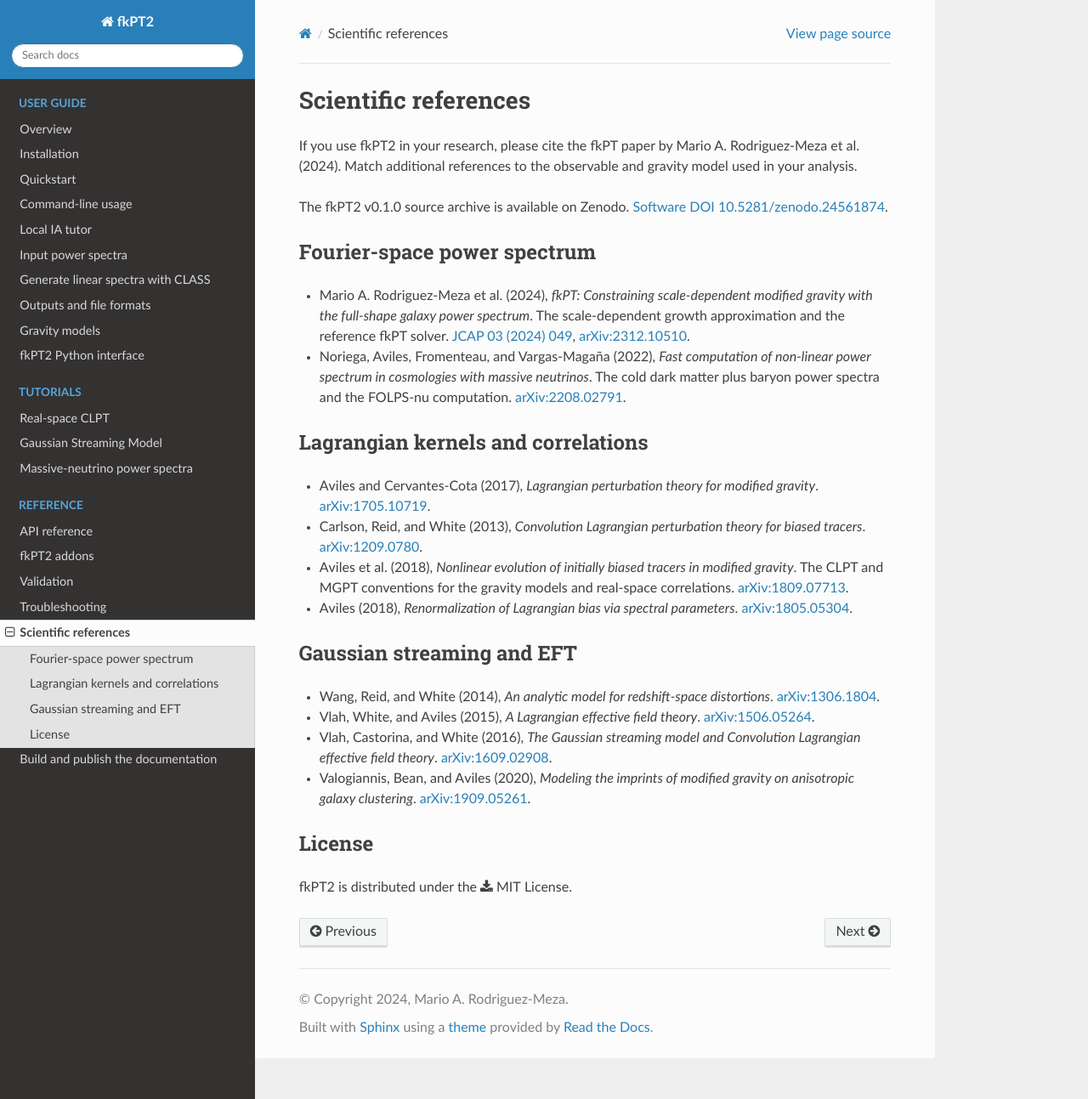
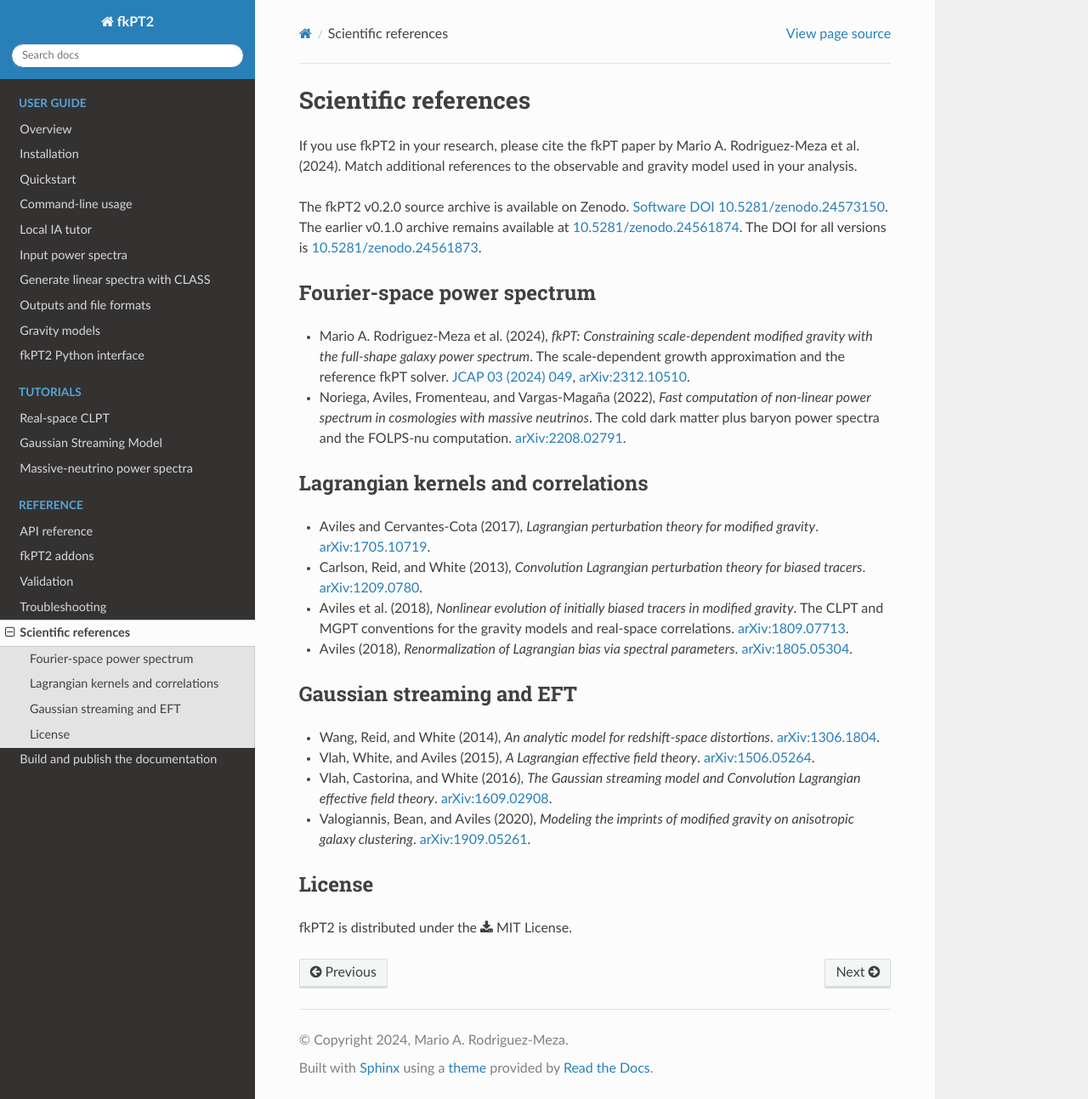
Before and after one commit to rodriguezmeza/fkPT2, a Sphinx documentation site: the page built from docs/references.rst, in a window 1280 px wide and 1293 px high. Shown: the whole window at 85% size. Built offline with Sphinx 7.4.7 and the Read the Docs theme 3.1.0, drawn with Linux system fonts in a browser that asks for light colours; pages that are not in the unit, such as notebooks, are missing from menus.

Commit message:
Link the Zenodo archive for fkPT2 v0.2.0
(cherry picked from commit ae51ac46a22821999b9e3476d902ee494c83027d)

```diff
--- a/docs/references.rst
+++ b/docs/references.rst
@@ -5,8 +5,12 @@ If you use fkPT2 in your research, please cite the fkPT paper by Mario A.
 Rodriguez-Meza et al. (2024). Match additional references to the observable
 and gravity model used in your analysis.
 
-The fkPT2 v0.1.0 source archive is available on Zenodo.
-`Software DOI 10.5281/zenodo.24561874 <https://doi.org/10.5281/zenodo.24561874>`_.
+The fkPT2 v0.2.0 source archive is available on Zenodo.
+`Software DOI 10.5281/zenodo.24573150 <https://doi.org/10.5281/zenodo.24573150>`_.
+The earlier v0.1.0 archive remains available at
+`10.5281/zenodo.24561874 <https://doi.org/10.5281/zenodo.24561874>`_.
+The DOI for all versions is
+`10.5281/zenodo.24561873 <https://doi.org/10.5281/zenodo.24561873>`_.
 
 Fourier-space power spectrum
 ----------------------------
```
Also changed, not shown: README.md (+1 -1 lines), 1 other file.
